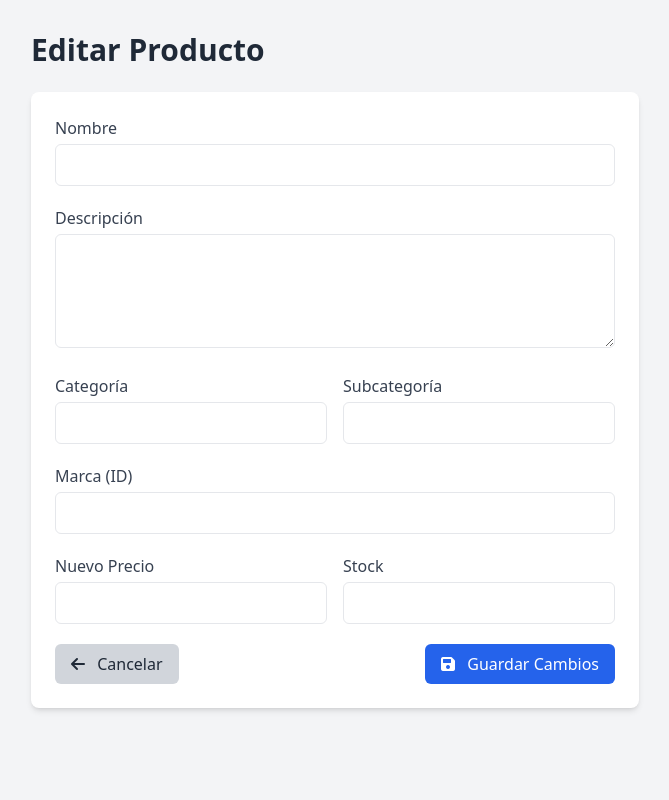
After one commit to Benllis/appi, a Node server app: template views/editarProducto.ejs in a window 1280 px wide. The commit adds this page. Shown: the whole page, without its empty margins (305-974 px from the left). Run offline with Node 20, Linux system fonts and the light colour scheme; the template is opened without the code that fills it, so the values that code supplies are empty; some libraries are stand-ins or nearby versions.

Commit message:
Eliminar y editar producto, tambien gestion de productos

```diff
--- /dev/null
+++ b/views/editarProducto.ejs
@@ -0,0 +1,66 @@
+<!DOCTYPE html>
+<html lang="es">
+<head>
+  <meta charset="UTF-8">
+  <meta name="viewport" content="width=device-width, initial-scale=1.0">
+  <title>Editar Producto</title>
+  <script src="https://cdn.tailwindcss.com"></script>
+  <link href="https://cdnjs.cloudflare.com/ajax/libs/font-awesome/6.0.0-beta3/css/all.min.css" rel="stylesheet">
+</head>
+<body class="bg-gray-100 min-h-screen">
+
+  <div class="container mx-auto p-8 max-w-2xl">
+    <h1 class="text-3xl font-bold text-gray-800 mb-6">Editar Producto</h1>
+
+    <form action="/producto/editar/<%= producto.id_producto %>" method="POST" class="bg-white shadow-md rounded-lg p-6 space-y-5">
+
+      <div>
+        <label class="block text-gray-700 font-medium mb-1">Nombre</label>
+        <input type="text" name="nombre" value="<%= producto.nombre %>" required class="w-full border rounded-md px-3 py-2 focus:outline-none focus:ring-2 focus:ring-blue-400">
+      </div>
+
+      <div>
+        <label class="block text-gray-700 font-medium mb-1">Descripción</label>
+        <textarea name="descripcion" required rows="4" class="w-full border rounded-md px-3 py-2 focus:outline-none focus:ring-2 focus:ring-blue-400"><%= producto.descripcion %></textarea>
+      </div>
+
+      <div class="grid grid-cols-2 gap-4">
+        <div>
+          <label class="block text-gray-700 font-medium mb-1">Categoría</label>
+          <input type="text" name="categoria" value="<%= producto.categoria %>" class="w-full border rounded-md px-3 py-2">
+        </div>
+        <div>
+          <label class="block text-gray-700 font-medium mb-1">Subcategoría</label>
+          <input type="text" name="subcategoria" value="<%= producto.subcategoria %>" class="w-full border rounded-md px-3 py-2">
+        </div>
+      </div>
+
+      <div>
+        <label class="block text-gray-700 font-medium mb-1">Marca (ID)</label>
+        <input type="number" name="id_marca" value="<%= producto.id_marca %>" required class="w-full border rounded-md px-3 py-2">
+      </div>
+
+      <div class="grid grid-cols-2 gap-4">
+        <div>
+          <label class="block text-gray-700 font-medium mb-1">Nuevo Precio</label>
+          <input type="number" name="precio" required step="100" class="w-full border rounded-md px-3 py-2">
+        </div>
+        <div>
+          <label class="block text-gray-700 font-medium mb-1">Stock</label>
+          <input type="number" name="stock" required min="0" class="w-full border rounded-md px-3 py-2">
+        </div>
+      </div>
+
+      <div class="flex justify-between mt-6">
+        <a href="/tienda" class="bg-gray-300 hover:bg-gray-400 text-gray-800 font-medium py-2 px-4 rounded-md">
+          <i class="fas fa-arrow-left mr-2"></i> Cancelar
+        </a>
+        <button type="submit" class="bg-blue-600 hover:bg-blue-700 text-white font-medium py-2 px-4 rounded-md">
+          <i class="fas fa-save mr-2"></i> Guardar Cambios
+        </button>
+      </div>
+    </form>
+  </div>
+
+</body>
+</html>
--- a/views/gestion_pedidos.ejs
+++ b/views/gestion_pedidos.ejs
@@ -1,4 +1,5 @@
 <h2>Gestión de Pedidos</h2>
+<a href="/inicio" class="block px-4 py-2 text-sm text-gray-700 hover:bg-gray-100">Atras</a>
 <table>
   <thead>
     <tr>
--- a/views/inicio.ejs
+++ b/views/inicio.ejs
@@ -82,6 +82,11 @@
                     </div>
                     <a href="/perfil" class="block px-4 py-2 text-sm text-gray-700 hover:bg-gray-100">Mi perfil</a>
                     <a href="/mis-pedidos" class="block px-4 py-2 text-sm text-gray-700 hover:bg-gray-100">Mis pedidos</a>
+                    <% if (usuario.id_rol === 1 || usuario.id_rol === 2) { %>
+                        <a href="/gestion-pedidos" class="block px-4 py-2 text-sm text-gray-700 hover:bg-gray-100">
+                            Ir a Gestión de Pedidos
+                        </a>
+                    <% } %>
                     <a href="/logout" class="block px-4 py-2 text-sm text-gray-700 hover:bg-gray-100">Cerrar sesión</a>
                 </div>
             </div>
```
Also changed, not shown: routes/tienda.routes.js (+83 -2 lines), views/producto.ejs (+19 -2 lines), views/tienda.ejs (+26 -6 lines), 1 other file.
